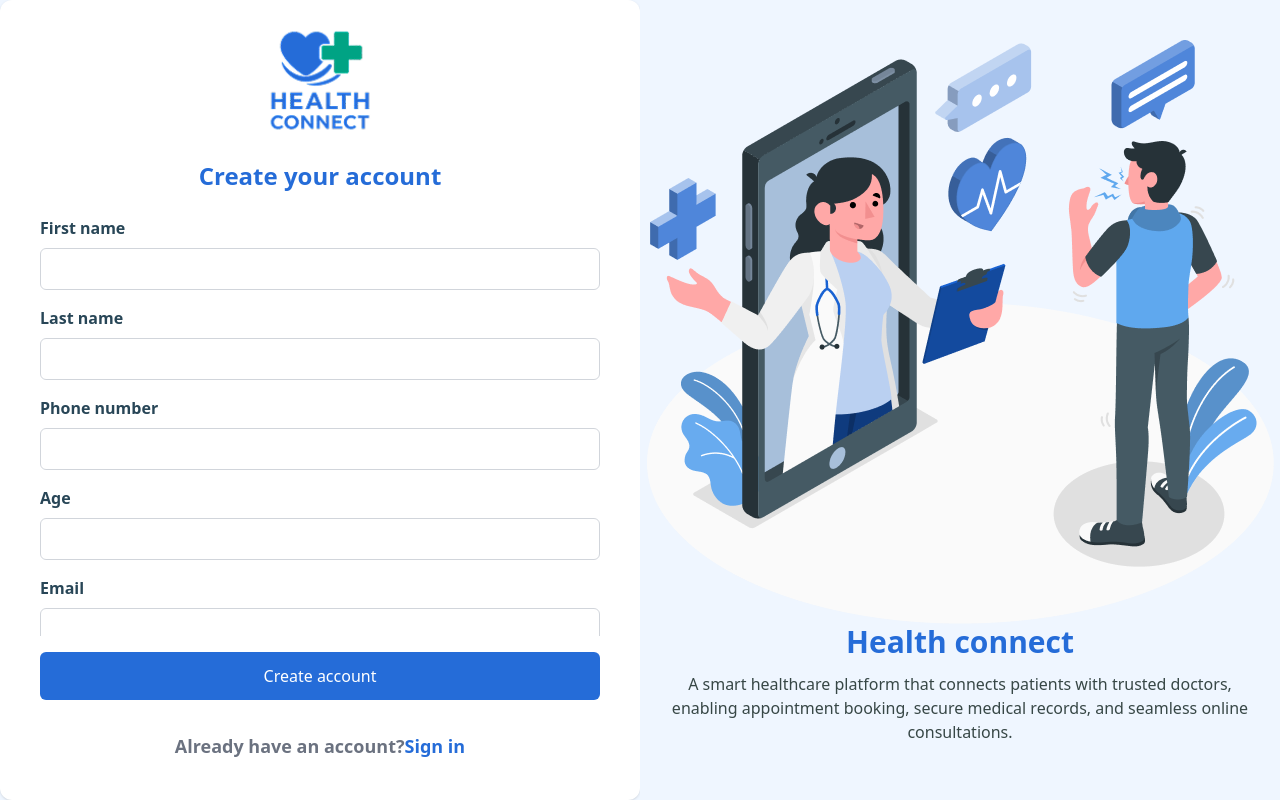
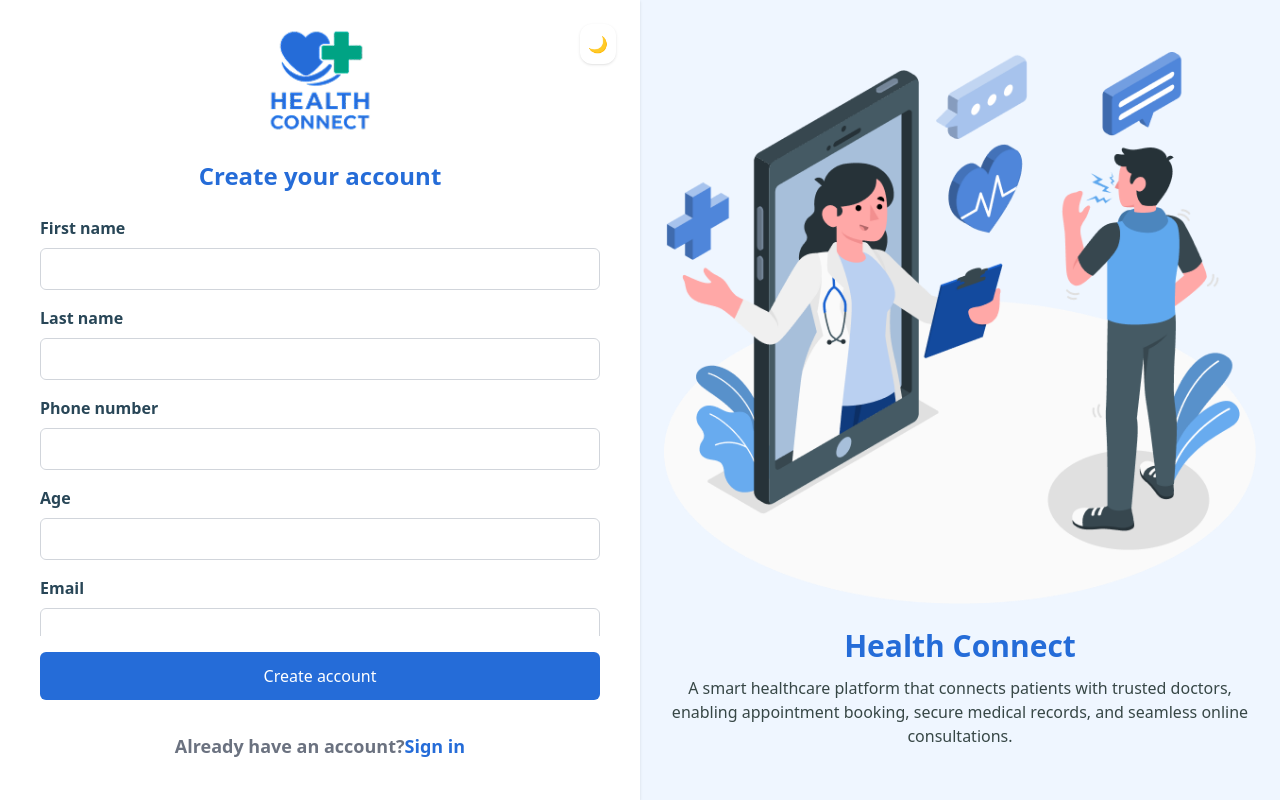
Before and after one commit to marem-ahmed/health-revolution-care, a React (Vite) app: page /register in a window 1280 px wide. Built offline with nearby package versions, Linux system fonts and the light colour scheme.

Commit message:
Enhance AuthLayout and DarkModeToggle components with dark mode support; add dark mode toggle button to AuthLayout and improve styling for better user experience.

```diff
--- a/src/auth/layout/AuthLayout.tsx
+++ b/src/auth/layout/AuthLayout.tsx
@@ -1,21 +1,38 @@
 import React from "react";
 import { Outlet } from "react-router-dom";
+import DarkModeToggle from "../../components/DarkmodeToggle";
+
 export default function AuthLayout() {
   return (
-    <div className="min-h-screen grid grid-cols-1 md:grid-cols-2  bg-blue-50">
+    <div className="min-h-screen grid grid-cols-1 md:grid-cols-2 bg-blue-50 dark:bg-slate-900 transition-colors">
       {/* Left: Form */}
-      <div className="flex items-center justify-center">
-        <div className="w-full h-screen bg-white px-10 rounded-xl shadow ">
+      <div className="relative flex items-center justify-center">
+        {/* Dark mode toggle */}
+        <div className="absolute top-6 right-6">
+          <DarkModeToggle />
+        </div>
+
+        <div
+          className="
+            w-full h-screen
+            bg-white dark:bg-slate-900
+            px-10
+            shadow
+            transition-colors
+          "
+        >
           <Outlet />
         </div>
       </div>
 
       {/* Right: Illustration */}
-      <div className="hidden md:flex items-center justify-center bg-blue-50">
-        <div className=" text-center ">
-          <img src="/assets/amico.png" alt="Health Connect" className="mx-auto" />
-          <h2 className="text-3xl font-bold mb-3 text-primary">Health connect</h2>
-          <p className="text-accent px-5 font-medium mb-4">
+      <div className="hidden md:flex items-center justify-center bg-blue-50 dark:bg-slate-800 transition-colors">
+        <div className="text-center px-6">
+          <img src="/assets/amico.png" alt="Health Connect" className="mx-auto mb-6" />
+
+          <h2 className="text-3xl font-bold mb-3 text-primary">Health Connect</h2>
+
+          <p className="text-accent dark:text-slate-400 font-medium">
             A smart healthcare platform that connects patients with trusted doctors, enabling
             appointment booking, secure medical records, and seamless online consultations.
           </p>
--- a/src/components/DarkmodeToggle.tsx
+++ b/src/components/DarkmodeToggle.tsx
@@ -1,20 +1,32 @@
 import { useEffect, useState } from "react";
 
+const STORAGE_KEY = "theme";
+
 export default function DarkModeToggle() {
-  const [dark, setDark] = useState(false);
+  const [dark, setDark] = useState<boolean>(() => {
+    return localStorage.getItem(STORAGE_KEY) === "dark";
+  });
 
   useEffect(() => {
     if (dark) {
       document.documentElement.classList.add("dark");
+      localStorage.setItem(STORAGE_KEY, "dark");
     } else {
       document.documentElement.classList.remove("dark");
+      localStorage.setItem(STORAGE_KEY, "light");
     }
   }, [dark]);
 
   return (
     <button
-      onClick={() => setDark(!dark)}
-      className="p-2 rounded-xl bg-white dark:bg-gray-800 shadow"
+      onClick={() => setDark((prev) => !prev)}
+      className="
+        p-2 rounded-xl
+        bg-white dark:bg-slate-800
+        shadow
+        transition
+      "
+      aria-label="Toggle dark mode"
     >
       {dark ? "☀️" : "🌙"}
     </button>
```
